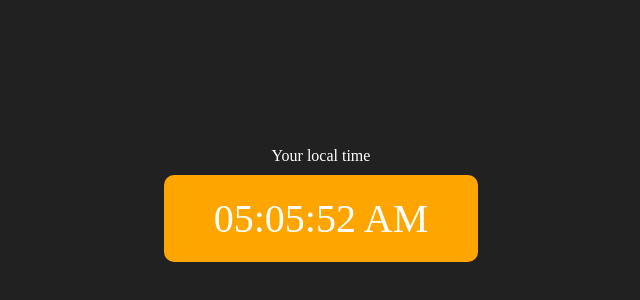
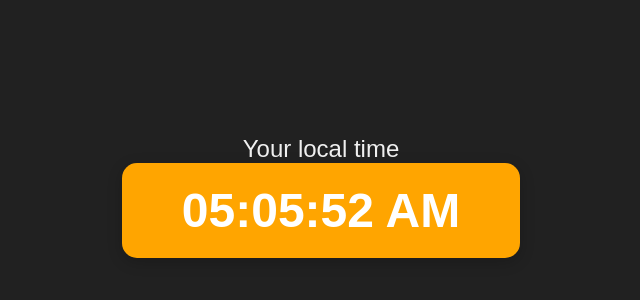
Before and after one commit to shubham5158/DigitalClock, a plain HTML site: page index.html in a window 1280 px wide. Shown: the part 204-504 px from the top of the page, without its empty margins (319-959 px from the left). Drawn offline with Linux system fonts and the light colour scheme.

Commit message:
update style and script

```diff
--- a/index.html
+++ b/index.html
@@ -4,26 +4,7 @@
     <meta charset="UTF-8" />
     <meta name="viewport" content="width=device-width, initial-scale=1.0" />
     <title>Digital Clock</title>
-    <style>
-      body {
-        background-color: #212121;
-        color: #fff;
-      }
-      .center {
-        display: flex;
-        height: 100vh;
-        justify-content: center;
-        align-items: center;
-        flex-direction: column;
-      }
-      #clock {
-        font-size: 40px;
-        background-color: orange;
-        padding: 20px 50px;
-        margin-top: 10px;
-        border-radius: 10px;
-      }
-    </style>
+    <link rel="stylesheet" href="style.css" />
   </head>
   <body>
     <div class="center">
--- a/script.js
+++ b/script.js
@@ -10,9 +10,7 @@ setInterval(function () {
 
   if (hours >= 12) {
     period = "PM";
-    if (hours > 12) {
-      hours = hours - 12;
-    }
+    hours = hours - 12;
   }
 
   if (hours === 0) {
--- /dev/null
+++ b/style.css
@@ -0,0 +1,33 @@
+body {
+    background-color: #212121;
+    color: #fff;
+    font-family: 'Arial', sans-serif;
+    margin: 0;
+    display: flex;
+    justify-content: center;
+    align-items: center;
+    height: 100vh;
+  }
+
+  .center {
+    display: flex;
+    flex-direction: column;
+    align-items: center;
+    text-align: center;
+  }
+
+  #banner span {
+    font-size: 24px;
+    font-weight: 300;
+    color: #f0f0f0;
+    margin-bottom: 20px;
+  }
+
+  #clock {
+    font-size: 48px;
+    font-weight: bold;
+    background-color: orange;
+    padding: 20px 60px;
+    border-radius: 15px;
+    box-shadow: 0 4px 15px rgba(0, 0, 0, 0.2);
+  }
```
